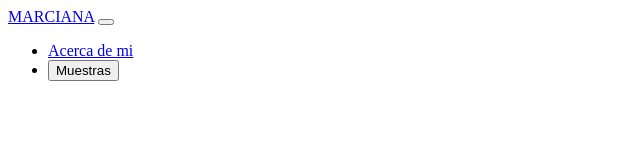
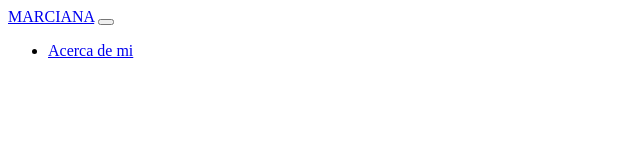
Before and after one commit to GREGORIO971117/U-asMar, a plain HTML site: page navBar.html in a window 1280 px wide. Shown: the whole page, without its empty margins (0-640 px from the left). Drawn offline with Linux system fonts and the light colour scheme.

Commit message:
Se cambia el apartado de acerca de mi

```diff
--- a/navBar.html
+++ b/navBar.html
@@ -25,11 +25,6 @@
                     <li class="nav-item justify-content-right">
                         <a class="nav-link btn btn-acerca" href="./acercaDeMi.html" id="btnAcerca">Acerca de mi</a>
                     </li>
-                    <li class="nav-item justify-content-right">
-                        <button class="btn btn-outline-primary" type="button">
-                            Muestras
-                        </button>
-                    </li>
                 </ul>
             </div>
         </div>
```
Also changed, not shown: index.html (+1 -5 lines).
